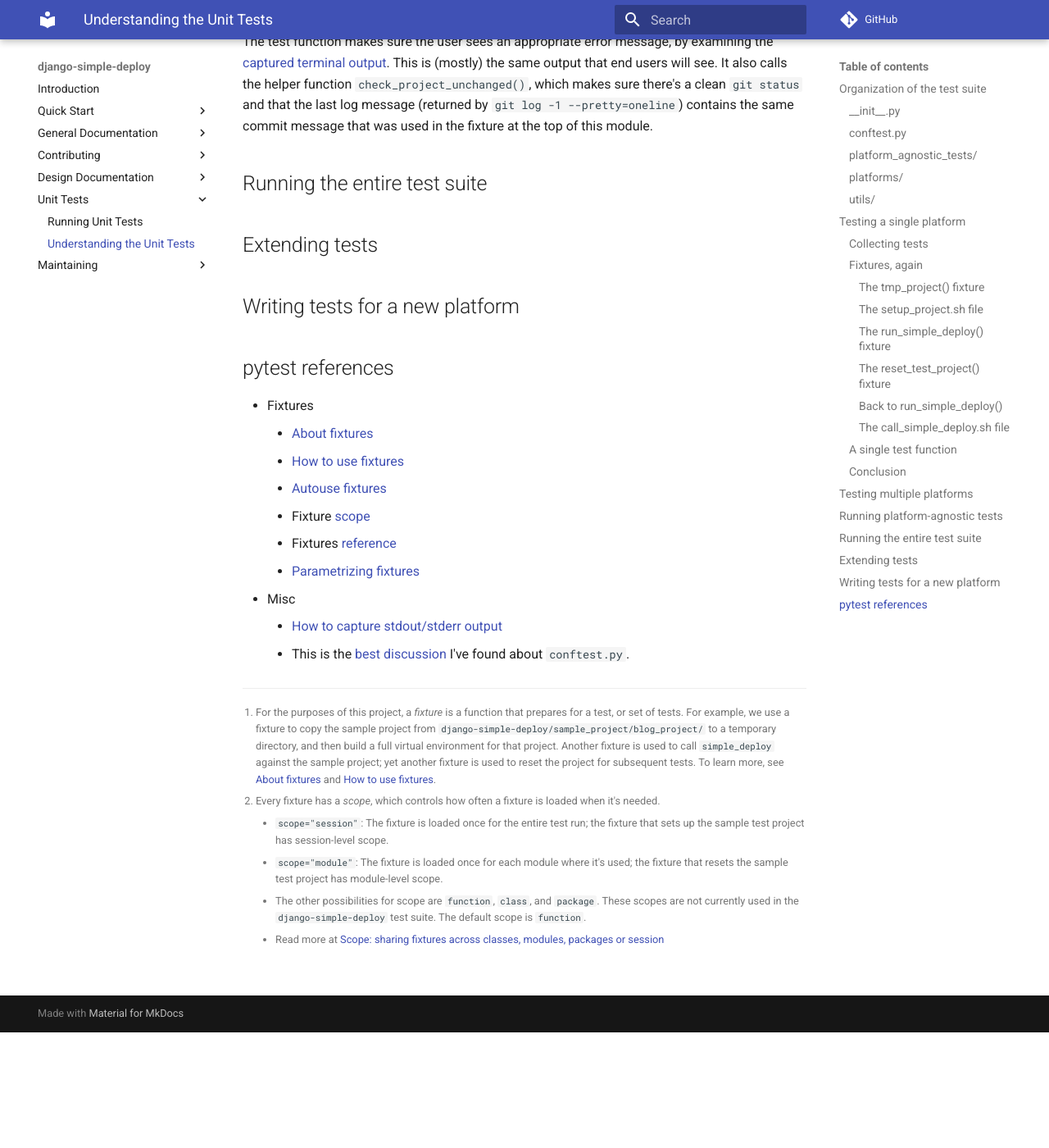
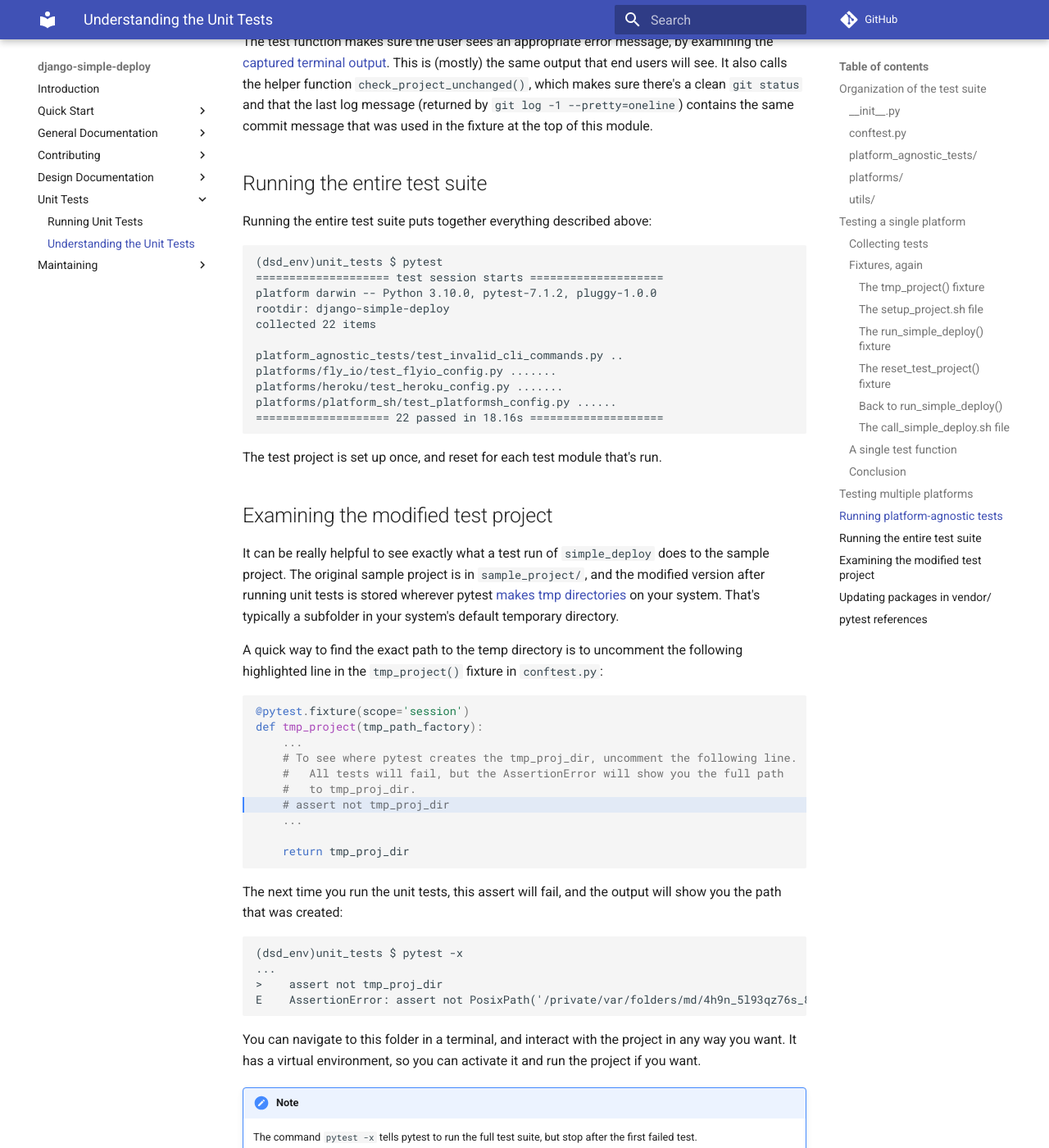
Before and after one commit to ehmatthes/django-simple-deploy, an MkDocs documentation site: the page built from docs/unit_tests/understanding_unit_tests.md, in a window 1280 px wide and 1400 px high, scrolled down 9910 px. Shown: the whole window at 82% size. Built offline with MkDocs 1.6.1 and Material for MkDocs 9.7.7, drawn with Linux system fonts in a browser that asks for light colours; comment, search, counter and statistics services are not loaded; before the commit the page ends 11169 px from its top, so only the background shows below that; some of the changed text lies outside the part shown.

Commit message:
Finished drafting Understanding unit tests.

````diff
--- a/docs/unit_tests/understanding_unit_tests.md
+++ b/docs/unit_tests/understanding_unit_tests.md
@@ -377,9 +377,72 @@ The test function makes sure the user sees an appropriate error message, by exam
 
 ## Running the entire test suite
 
-## Extending tests
+Running the entire test suite puts together everything described above:
 
-## Writing tests for a new platform
+```
+(dsd_env)unit_tests $ pytest
+==================== test session starts ====================
+platform darwin -- Python 3.10.0, pytest-7.1.2, pluggy-1.0.0
+rootdir: django-simple-deploy
+collected 22 items
+
+platform_agnostic_tests/test_invalid_cli_commands.py ..
+platforms/fly_io/test_flyio_config.py .......
+platforms/heroku/test_heroku_config.py .......
+platforms/platform_sh/test_platformsh_config.py ......
+==================== 22 passed in 18.16s ====================
+```
+
+The test project is set up once, and reset for each test module that's run.
+
+## Examining the modified test project
+
+It can be really helpful to see exactly what a test run of `simple_deploy` does to the sample project. The original sample project is in `sample_project/`, and the modified version after running unit tests is stored wherever pytest [makes tmp directories](https://docs.pytest.org/en/latest/how-to/tmp_path.html#the-default-base-temporary-directory) on your system. That's typically a subfolder in your system's default temporary directory.
+
+A quick way to find the exact path to the temp directory is to uncomment the following highlighted line in the `tmp_project()` fixture in `conftest.py`:
+
+```python hl_lines="7"
+@pytest.fixture(scope='session')
+def tmp_project(tmp_path_factory):
+    ...
+    # To see where pytest creates the tmp_proj_dir, uncomment the following line.
+    #   All tests will fail, but the AssertionError will show you the full path
+    #   to tmp_proj_dir.
+    # assert not tmp_proj_dir
+    ...
+
+    return tmp_proj_dir
+```
+
+The next time you run the unit tests, this assert will fail, and the output will show you the path that was created:
+
+```
+(dsd_env)unit_tests $ pytest -x
+...
+>    assert not tmp_proj_dir
+E    AssertionError: assert not PosixPath('/private/var/folders/md/4h9n_5l93qz76s_8sxkbnxpc0000gn/T/pytest-of-eric/pytest-274/blog_project0')
+```
+
+You can navigate to this folder in a terminal, and interact with the project in any way you want. It has a virtual environment, so you can activate it and run the project if you want.
+
+!!! note
+    The command `pytest -x` tells pytest to run the full test suite, but stop after the first failed test.
+
+## Updating packages in `vendor/`
+
+The sole purpose of the `vendor/` directory is to facilitate unit testing. To add a new package to the directory:
+
+```
+(dsd_env) $ pip download --dest vendor/ package_name
+```
+
+To upgrade all packages in `vendor/`:
+
+```
+$ rm -rf vendor/
+$ pip download --dest vendor/ -r sample_project/blog_project/requirements.txt
+$ pip download --dest vendor/ platformshconfig
+```
 
 ## pytest references
 
````
Also changed, not shown: 1 other file.
